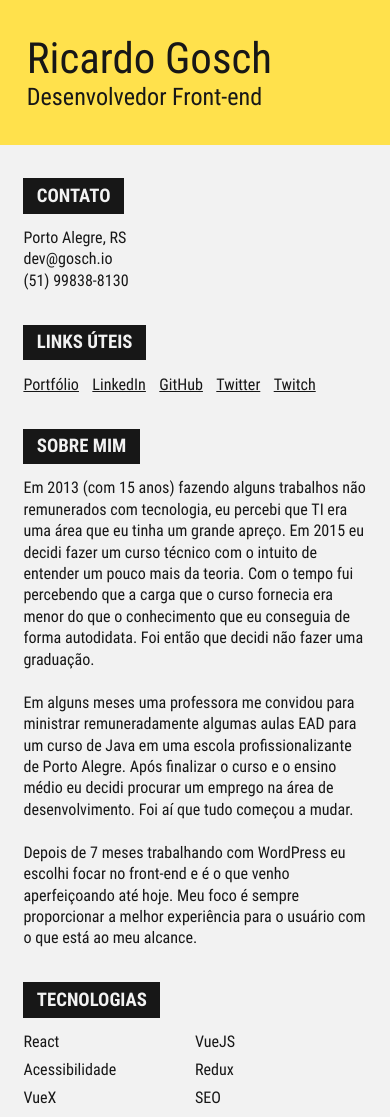
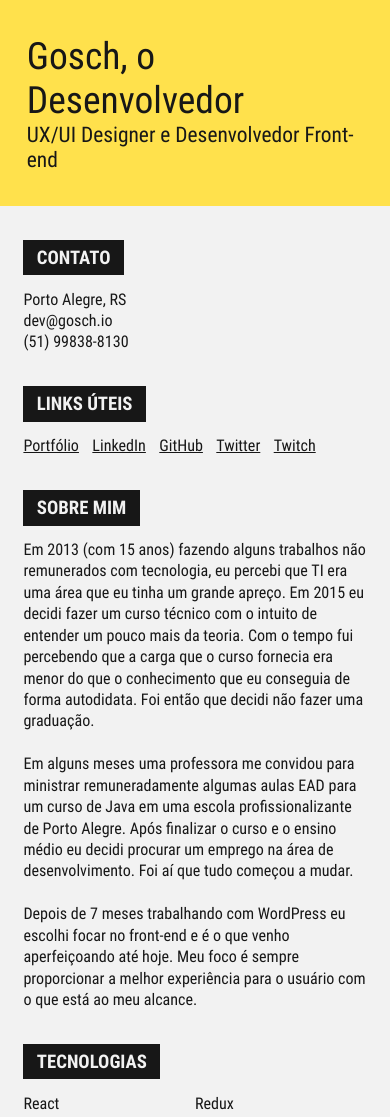
Before and after one commit to goschdev/gosch-resume, a Gatsby site: page / in a window 390 px wide. Shown: the top 1117 px of the page. Built offline with nearby package versions, Linux system fonts and the light colour scheme; Gatsby itself is replaced by a stand-in of ours.

Commit message:
Update job infos and header responsive

```diff
--- a/gatsby-config.js
+++ b/gatsby-config.js
@@ -1,6 +1,6 @@
 module.exports = {
   siteMetadata: {
-    title: `Ricardo Gosch - Currículo`,
+    title: `Gosch, o Desenvolvedor - Currículo`,
     description: `Desenvolvedor Front-end, streamer e defensor da democracia educacional.`,
     author: `@rgosch`,
   },
@@ -18,7 +18,7 @@ module.exports = {
     {
       resolve: `gatsby-plugin-manifest`,
       options: {
-        name: `Ricardo Gosch`,
+        name: `Gosch`,
         short_name: `Gosch`,
         start_url: `/`,
         background_color: `#F2F2F2`,
--- a/src/styles/Texts.js
+++ b/src/styles/Texts.js
@@ -1,22 +1,39 @@
-import styled from 'styled-components';
+import styled, { css } from 'styled-components';
 
 import { COLORS } from '../utils/colors';
 import { pxToRem } from '../utils/pxToRem';
+import { tabletDesktop, mobile } from './Medias';
 
 export const Title = styled.h1`
   font-style: normal;
   font-weight: normal;
-  font-size: ${pxToRem(32)};
-  line-height: ${pxToRem(37)};
   color: ${COLORS.text};
+
+  ${tabletDesktop(css`
+    font-size: ${pxToRem(32)};
+    line-height: ${pxToRem(37)};
+  `)}
+
+  ${mobile(css`
+    font-size: ${pxToRem(28)};
+    line-height: ${pxToRem(33)};
+  `)}
 `;
 
 export const Subtitle = styled.h2`
   font-style: normal;
   font-weight: normal;
-  font-size: ${pxToRem(18)};
-  line-height: ${pxToRem(21)};
   color: ${COLORS.text};
+
+  ${tabletDesktop(css`
+    font-size: ${pxToRem(18)};
+    line-height: ${pxToRem(21)};
+  `)}
+
+  ${mobile(css`
+    font-size: ${pxToRem(16)};
+    line-height: ${pxToRem(19)};
+  `)}
 `;
 
 export const SectionTitle = styled.h3`
--- a/src/utils/texts.js
+++ b/src/utils/texts.js
@@ -1,6 +1,6 @@
 export const TEXTS = {
-  title: 'Ricardo Gosch',
-  subtitle: 'Desenvolvedor Front-end',
+  title: 'Gosch, o Desenvolvedor',
+  subtitle: 'UX/UI Designer e Desenvolvedor Front-end',
   sections: {
     contact: {
       title: 'Contato',
@@ -46,21 +46,33 @@ export const TEXTS = {
       title: 'Tecnologias',
       body: [
         'React',
+        'Redux',
+        'Gatsby',
+        'Styled Components',
         'VueJS',
+        'VueX',
         'Acessibilidade',
-        'Redux',
-        'VueX',
+        'TypeScript',
+        'Figma',
+        'Jest',
+        'Enzyme',
         'SEO',
-        'Gatsby',
         'SASS',
         'WordPress',
-        'Styled Components',
+        'i18n',
         'Git',
       ],
     },
     experiences: {
       title: 'Experiências',
       body: [
+        {
+          companyName: 'Restfy',
+          companyDescription:
+            '(UX/UI Designer e Desenvolvedor Front-end) - Atualmente (07/2020)',
+          responsibilities:
+            'Liderando, prototipando e desenvolvendo aplicação de placas automotivas focando na experiência do usuário. Utilizando Figma, React, Redux, React Router, Styled Components, TypeScript, Jest, Enzyme, i18n (internacionalização) e git.',
+        },
         {
           companyName: 'RCA Digital',
           companyDescription: '(Desenvolvedor Front-end) - (08/2019 a 05/2020)',
```
